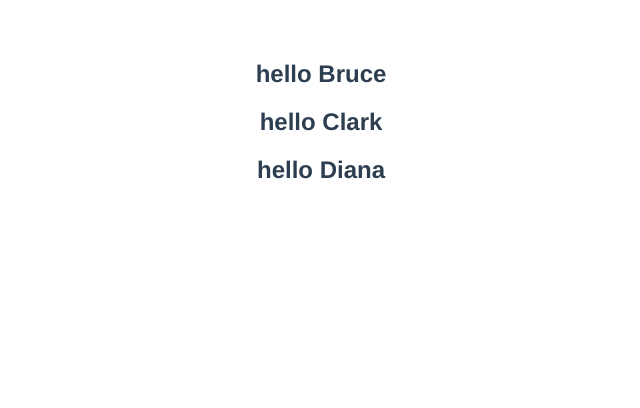
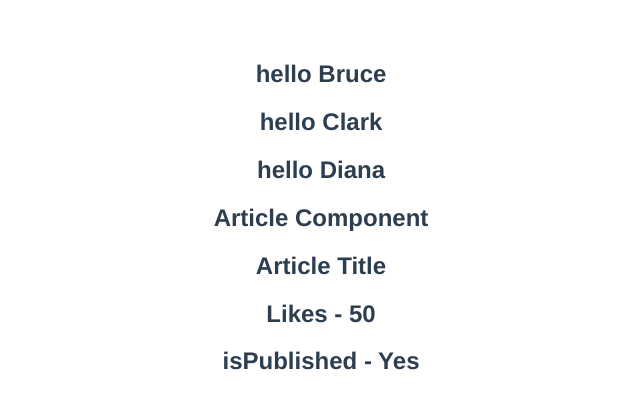
Before and after one commit to vaibhav21git/Vue.js-learning, a Vue app: page / in a window 1280 px wide. Shown: the top 408 px of the page, without its empty margins (319-959 px from the left). Built offline with nearby package versions, Linux system fonts and the light colour scheme.

Commit message:
Props_types_and_validations

```diff
--- a/src/App.vue
+++ b/src/App.vue
@@ -3,16 +3,19 @@
     <GreetM name="Bruce" />
     <GreetM name="Clark" />
     <GreetM name="Diana" />
+    <ArticleV title="Article Title" :likes="50" :isPublished="true" />
   </div>
 </template>
 
 <script>
 import GreetM from "./components/GreetM.vue";
+import ArticleV from "./components/ArticleV.vue";
 
 export default {
   name: "App",
   components: {
     GreetM,
+    ArticleV,
   },
 };
 </script>
--- /dev/null
+++ b/src/components/ArticleV.vue
@@ -0,0 +1,25 @@
+<template>
+  <div>
+    <h2>Article Component</h2>
+    <h2>{{ title }}</h2>
+    <h2>Likes - {{ likes }}</h2>
+    <h2>isPublished - {{ isPublished ? "Yes" : "No" }}</h2>
+  </div>
+</template>
+
+<script>
+export default {
+  name: "ArticleV",
+  props: {
+    title: {
+      type: String,
+      required: true,
+      default: "Article default title",
+    },
+    likes: Number,
+    isPublished: Boolean,
+  },
+};
+</script>
+
+<style lang="scss" scoped></style>
```
